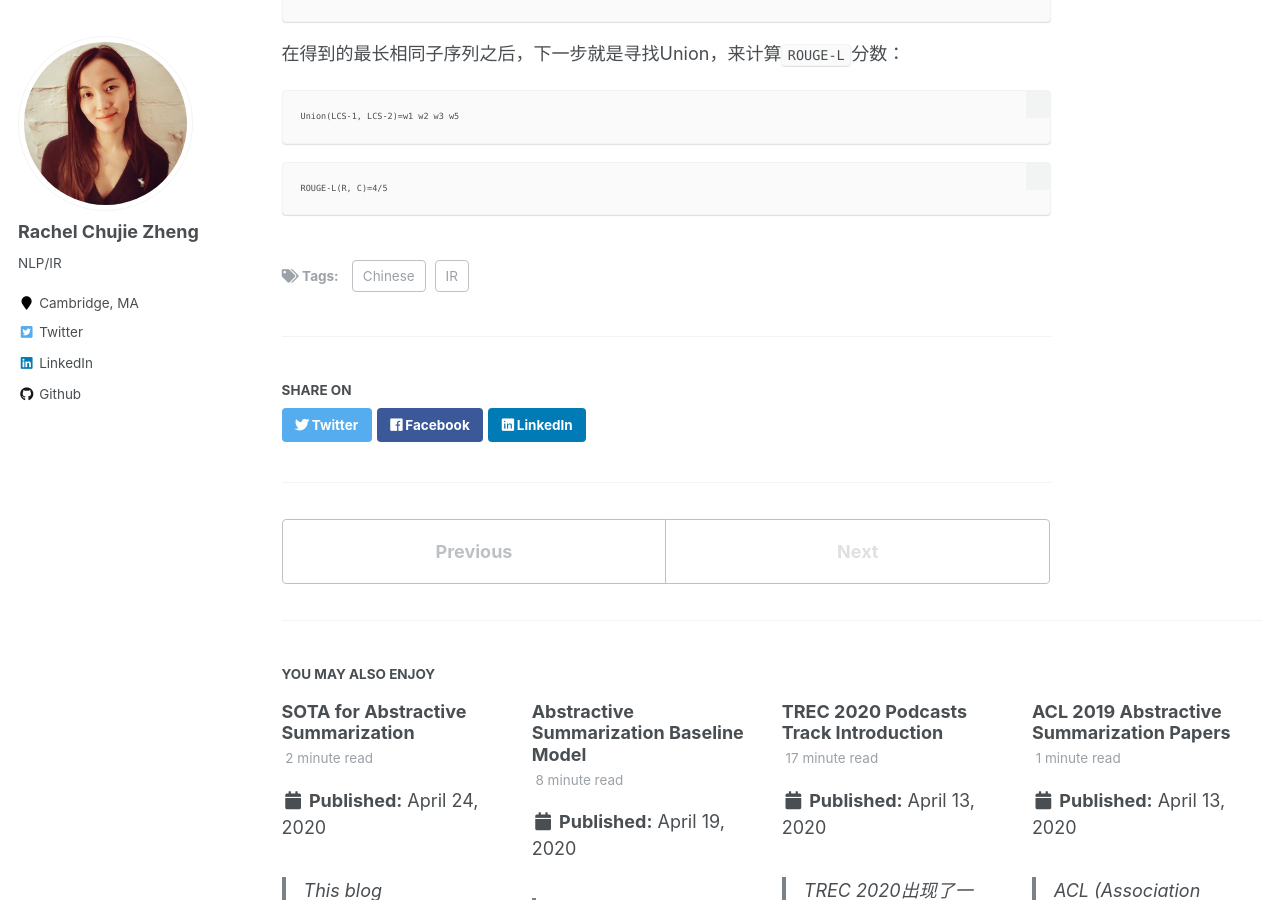
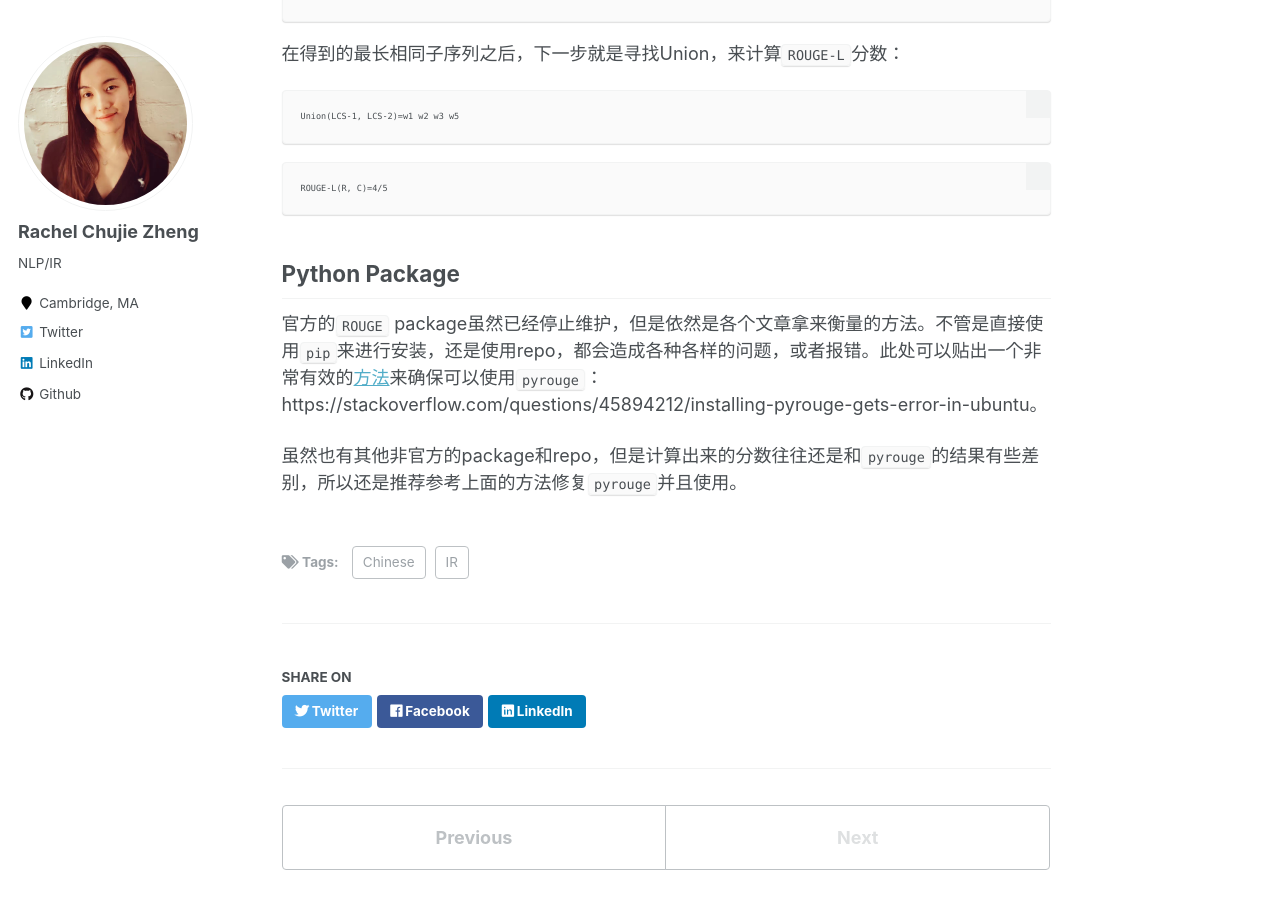
Before and after one commit to chz816/chz816.github.io, a Jekyll site: the page built from _posts/2020-05-11-rouge.md, in a window 1280 px wide and 900 px high, scrolled down 3855 px. Built offline with Jekyll 4.4.1, drawn with Linux system fonts in a browser that asks for light colours.

Commit message:
new post

````diff
--- a/_posts/2020-05-11-rouge.md
+++ b/_posts/2020-05-11-rouge.md
@@ -169,3 +169,11 @@ Union(LCS-1, LCS-2)=w1 w2 w3 w5
 ```
 ROUGE-L(R, C)=4/5
 ```
+
+
+
+## Python Package
+
+官方的```ROUGE``` package虽然已经停止维护，但是依然是各个文章拿来衡量的方法。不管是直接使用```pip```来进行安装，还是使用repo，都会造成各种各样的问题，或者报错。此处可以贴出一个非常有效的[方法](https://stackoverflow.com/questions/45894212/installing-pyrouge-gets-error-in-ubuntu)来确保可以使用```pyrouge```：https://stackoverflow.com/questions/45894212/installing-pyrouge-gets-error-in-ubuntu。
+
+虽然也有其他非官方的package和repo，但是计算出来的分数往往还是和```pyrouge```的结果有些差别，所以还是推荐参考上面的方法修复```pyrouge```并且使用。
````
